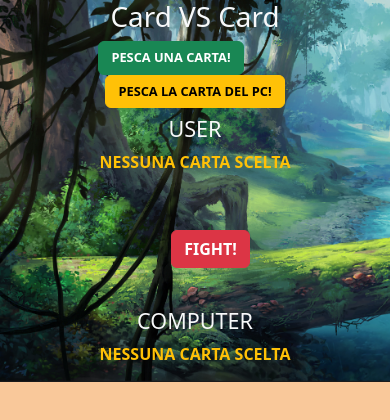
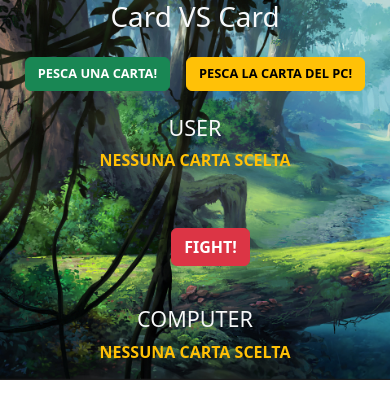
Before and after one commit to lucapolzone/vite-gdr, a Vue app: page / in a window 390 px wide. Shown: the top 420 px of the page. Built offline with nearby package versions, Linux system fonts and the light colour scheme; no server answers.

Commit message:
fix: responsive layout

```diff
--- a/src/App.vue
+++ b/src/App.vue
@@ -82,7 +82,7 @@ export default {
     <h1 class="text-center text-light">{{ title }}</h1>
 
     <!-- BOTTONE -->
-    <div class="text-center my-2 ms-button-wrapper">
+    <div class="text-center my-4 ms-button-wrapper">
       <button class="btn btn-success me-5 fw-bold" @click="handleStart('player')">PESCA UNA CARTA!</button>
       <button class="btn btn-warning fw-bold" @click="handleStart('pc')">PESCA LA CARTA DEL PC!</button>
     </div>
--- a/src/scss/general.scss
+++ b/src/scss/general.scss
@@ -6,7 +6,6 @@ body {
   background-repeat: no-repeat;
   background-size: cover;
   height: 100%;
-  background-color: #f9c89a;
 }
 
 .image {
@@ -20,4 +19,8 @@ body {
     font-size: .8rem;
   }
 
+  .ms-button-wrapper button:first-child {
+    margin-right: 1rem !important;
+  }
+
 }
```
